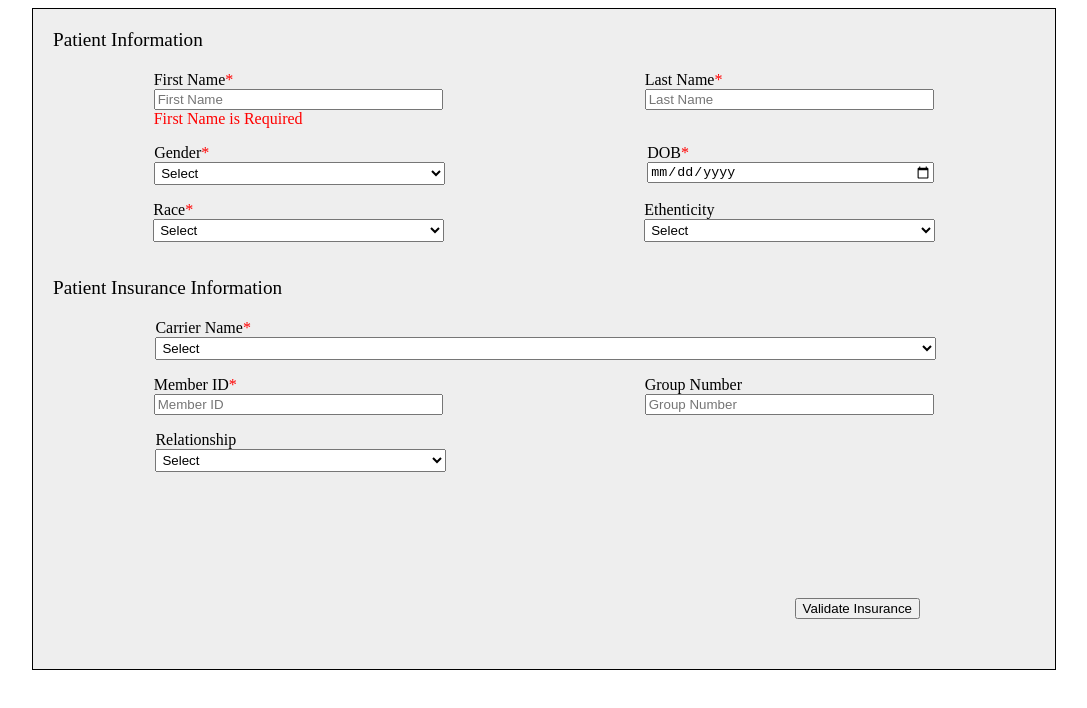
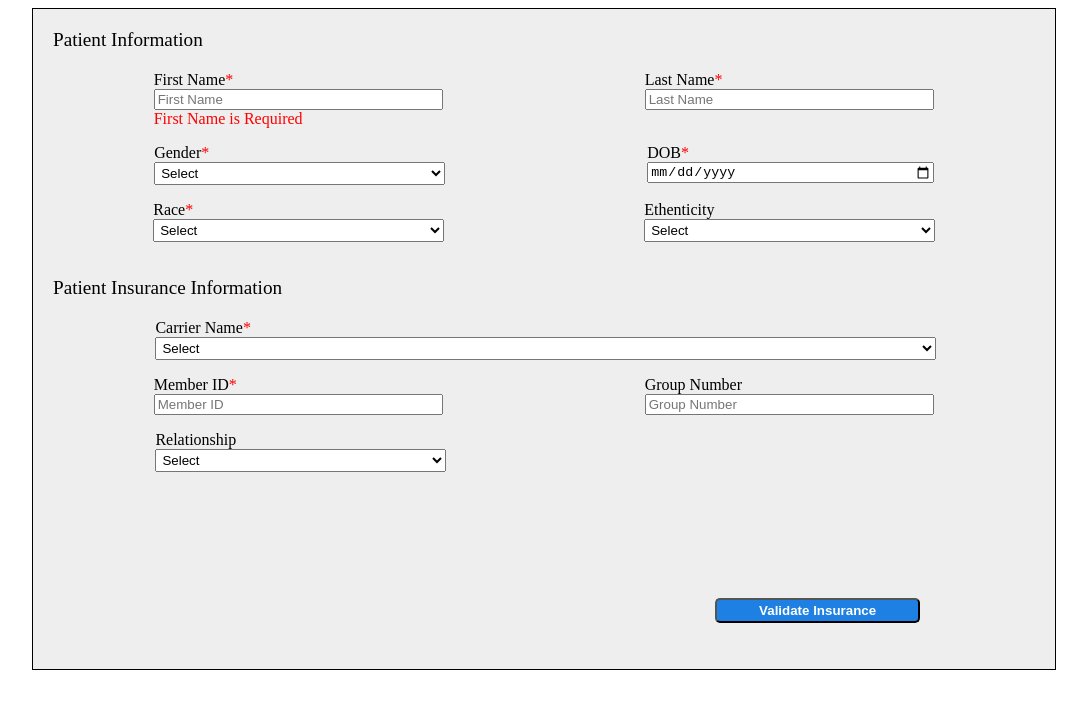
Before and after one commit to abhi-singh22/admin-portal, a React (Create React App) app: page / in a window 1280 px wide. Shown: the top 708 px of the page, without its empty margins (96-1183 px from the left). Built offline with nearby package versions, Linux system fonts and the light colour scheme.

Commit message:
updated css

```diff
--- a/src/components/Home.css
+++ b/src/components/Home.css
@@ -71,3 +71,11 @@ button{
     background-color: red;
     color: white;
 }
+
+.validate-buttom{
+    color: white;
+    background-color: #1e80e3;
+    width: 16vw;
+    height: 2vw;
+    border-radius: 5px;
+}
--- a/src/components/Home.js
+++ b/src/components/Home.js
@@ -126,7 +126,7 @@ function Home() {
                     </div>}
                     </div>
                     <div>
-                        <button type="submit" disabled={!isFormValid}>Validate Insurance</button>
+                        <button type="submit" disabled={!isFormValid} className="validate-buttom"><b>Validate Insurance</b></button>
                     </div>
                 </div>
             </form>
```
